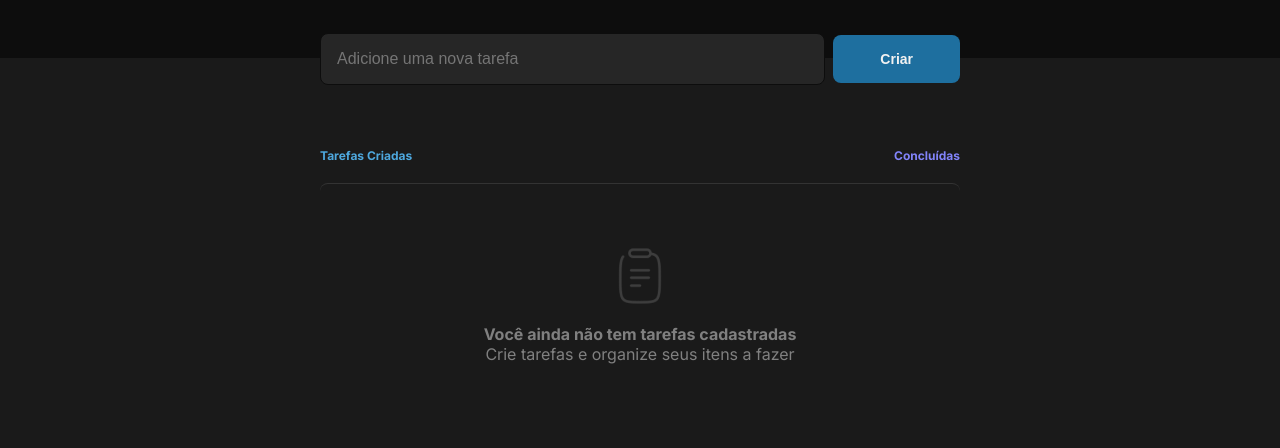
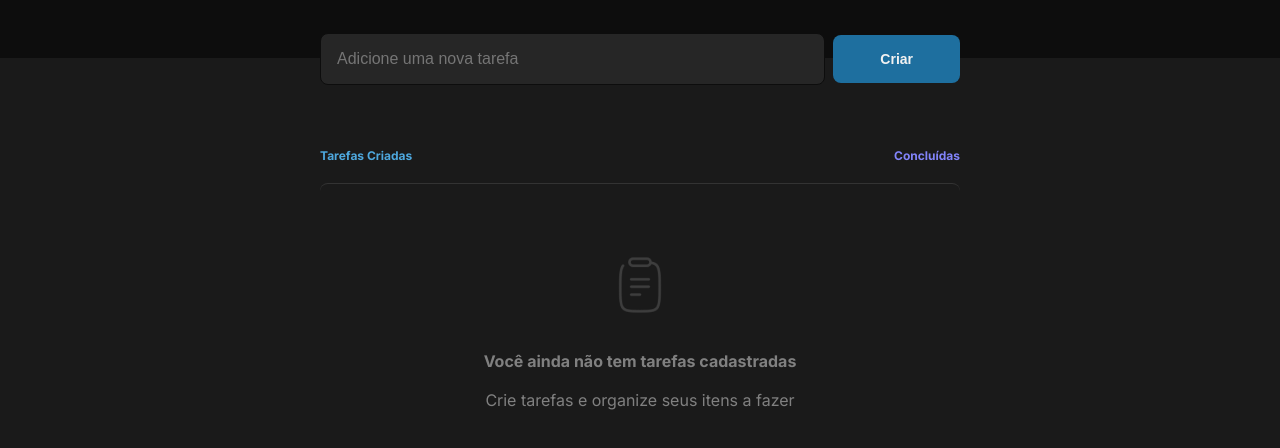
Before and after one commit to cardosojse/To-do-list, a plain HTML site: page index.html in a window 1280 px wide. Shown: the part 150-598 px from the top of the page. Drawn offline with Linux system fonts and the light colour scheme.

Commit message:
modified

```diff
--- a/index.html
+++ b/index.html
@@ -22,7 +22,7 @@
             <span>Tarefas Criadas</span>
             <span>Concluídas</span>
         </div>
-        <div class="task-data" style="overflow: scroll;">
+        <div class="task-data" style="overflow: scroll; height: 300px;">
             <img src="images/Clipboard.png" alt="clipboard">
             <span>Você ainda não tem tarefas cadastradas</span>
             <span>Crie tarefas e organize seus itens a fazer</span>
```
